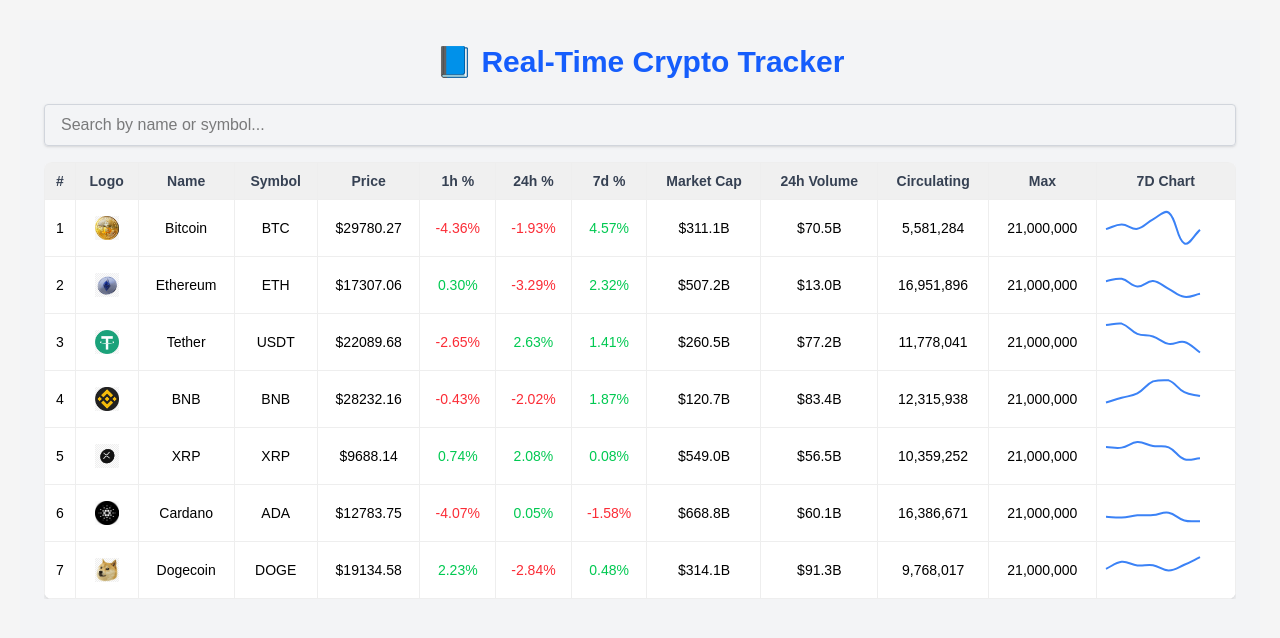
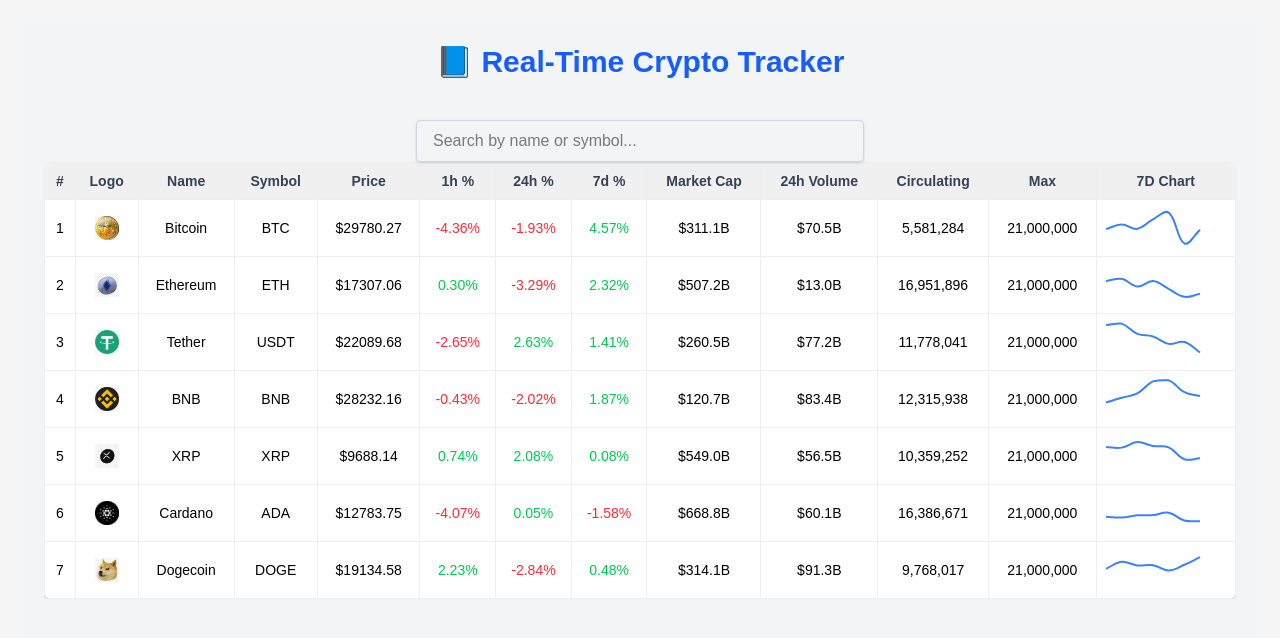
Before and after one commit to rahul-12-sharma/crypto-app, a React (Vite) app: page / in a window 1280 px wide. Shown: the top 638 px of the page. Built offline with nearby package versions, Linux system fonts and the light colour scheme.

Commit message:
Update SearchBar.jsx

```diff
--- a/src/components/SearchBar.jsx
+++ b/src/components/SearchBar.jsx
@@ -5,11 +5,11 @@
   const dispatch = useDispatch();
 
   return (
-    <div className="mb-4">
+    <div className="flex justify-center">
       <input
         type="text"
         placeholder="Search by name or symbol..."
-        className="w-full px-4 py-2 border border-gray-300 dark:border-gray-600 rounded shadow-sm focus:outline-none focus:ring focus:ring-blue-300 dark:bg-gray-800 dark:text-white"
+        className="w-full max-w-md mx-auto block px-4 py-2 mt-4 border border-gray-300 dark:border-gray-600 rounded shadow-sm focus:outline-none focus:ring focus:ring-blue-300 dark:bg-gray-800 dark:text-white"
         onChange={(e) => dispatch(setSearch(e.target.value))}
       />
     </div>
```
